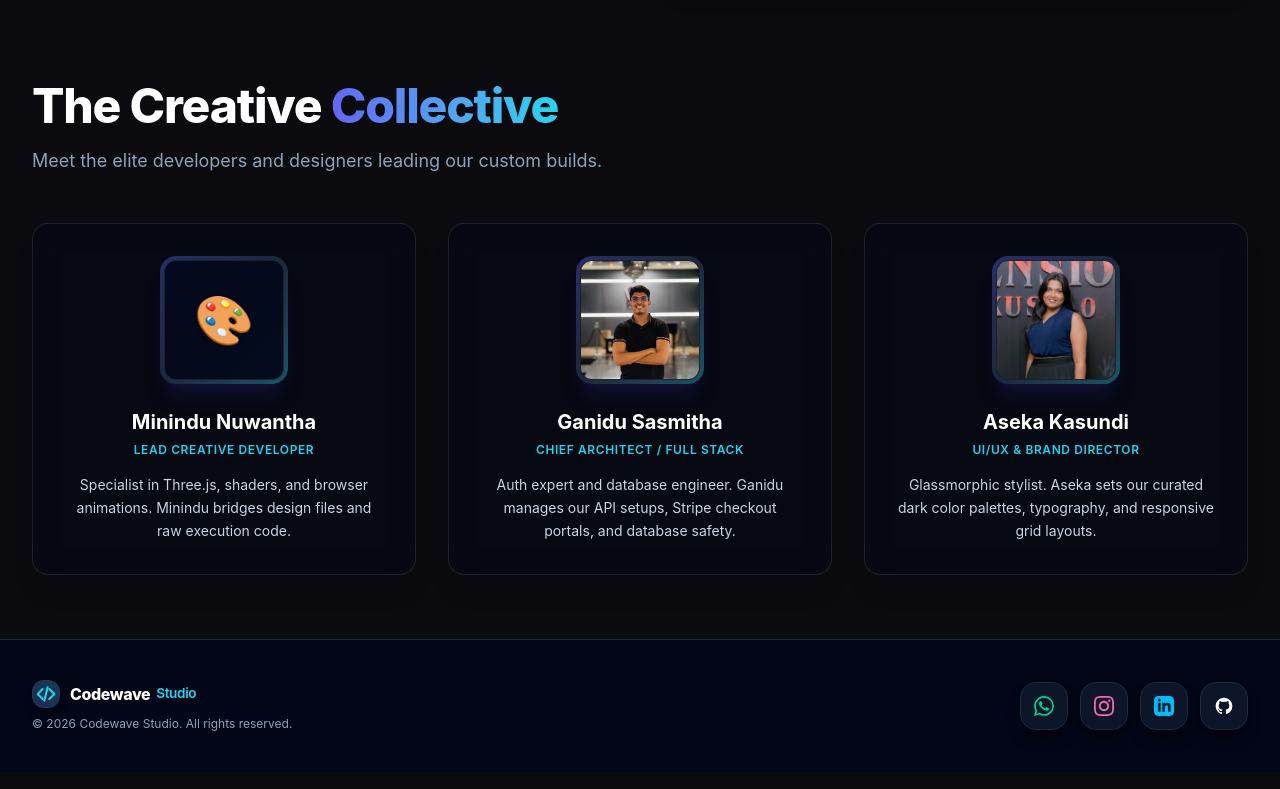
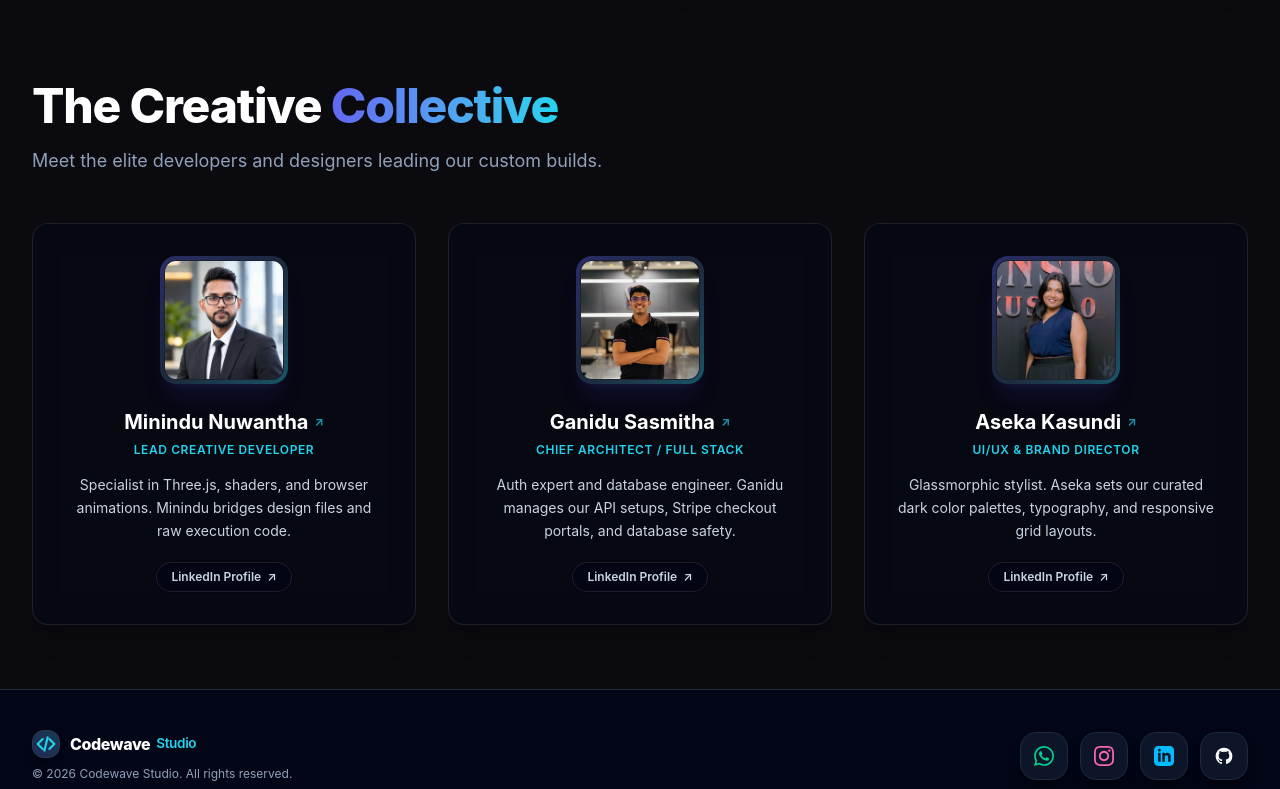
Before and after one commit to GaniduSasmitha/Codewave-Studio, a React (Vite) app: page /about in a window 1280 px wide. Shown: the part 517-1306 px from the top of the page. Built offline with nearby package versions, Linux system fonts and the light colour scheme; no server answers.

Commit message:
feat: add About page with team bios and company statistics

```diff
--- a/src/pages/public/About.tsx
+++ b/src/pages/public/About.tsx
@@ -1,6 +1,7 @@
 import GlassCard from '../../components/GlassCard';
 import SectionHeading from '../../components/SectionHeading';
 import ScrollReveal from '../../components/ScrollReveal';
+import mininduImg from '../../assets/minindu.jpg';
 import ganiduImg from '../../assets/ganidu.jpg';
 import asekaImg from '../../assets/aseka.png';
 
@@ -12,6 +13,7 @@ interface TeamMember {
   image?: string | null;
   imagePosition?: string;
   imageScale?: string;
+  linkedin?: string;
 }
 
 const team: TeamMember[] = [
@@ -20,7 +22,10 @@ const team: TeamMember[] = [
     role: "Lead Creative Developer",
     bio: "Specialist in Three.js, shaders, and browser animations. Minindu bridges design files and raw execution code.",
     avatar: "🎨",
-    image: null
+    image: mininduImg,
+    imagePosition: "object-top",
+    imageScale: "scale-100",
+    linkedin: "https://www.linkedin.com/in/minindu-nuwantha-242292213/"
   },
   {
     name: "Ganidu Sasmitha",
@@ -29,7 +34,8 @@ const team: TeamMember[] = [
     avatar: "💻",
     image: ganiduImg,
     imagePosition: "object-top",
-    imageScale: "scale-100"
+    imageScale: "scale-100",
+    linkedin: "https://www.linkedin.com/in/ganidu-sasmitha-0b5976392"
   },
   {
     name: "Aseka Kasundi",
@@ -38,7 +44,8 @@ const team: TeamMember[] = [
     avatar: "✏️",
     image: asekaImg,
     imagePosition: "object-[center_28%]",
-    imageScale: "scale-[1.3]"
+    imageScale: "scale-[1.3]",
+    linkedin: "https://www.linkedin.com/in/aseka-kasundi-0094672aa/"
   }
 ];
 
@@ -101,7 +108,35 @@ export default function About() {
             {team.map((member, i) => (
               <GlassCard key={i} className="h-full flex flex-col justify-between items-center text-center p-6 sm:p-8 border border-white/10 bg-slate-900/20 hover:border-primary/30 transition-all duration-300 group">
                 <div className="flex flex-col items-center text-center w-full">
-                  {/* Centered Large Stylized Avatar Display */}
+                  {/* Centered Large Stylized Avatar Display with LinkedIn Link */}
+                  {member.linkedin ? (
+                    <a
+                      href={member.linkedin}
+                      target="_blank"
+                      rel="noopener noreferrer"
+                      className="relative w-28 h-28 sm:w-32 sm:h-32 rounded-2xl p-1 bg-gradient-to-br from-primary/40 via-slate-800 to-accent/40 shadow-xl shadow-primary/10 mb-6 mx-auto flex-shrink-0 group-hover:shadow-primary/20 group-hover:scale-[1.02] transition-all duration-300 block cursor-pointer"
+                      title={`Visit ${member.name}'s LinkedIn profile`}
+                    >
+                      <div className="w-full h-full rounded-xl overflow-hidden bg-slate-950/90 flex items-center justify-center border border-white/10 relative">
+                        {member.image ? (
+                          <img
+                            src={member.image}
+                            alt={member.name}
+                            className={`w-full h-full object-cover ${member.imagePosition || 'object-top'} ${member.imageScale || 'scale-100'} transition-transform duration-500 group-hover:scale-[1.2]`}
+                          />
+                        ) : (
+                          <span className="text-4xl sm:text-5xl select-none filter drop-shadow">
+                            {member.avatar}
+                          </span>
+                        )}
+                        <div className="absolute inset-0 bg-slate-950/40 opacity-0 group-hover:opacity-100 transition-opacity flex items-center justify-center">
+                          <span className="text-[11px] font-bold text-white bg-primary/90 px-2.5 py-1 rounded-full backdrop-blur border border-white/20 shadow-md">
+                            LinkedIn ↗
+                          </span>
+                        </div>
+                      </div>
+                    </a>
+                  ) : (
                     <div className="relative w-28 h-28 sm:w-32 sm:h-32 rounded-2xl p-1 bg-gradient-to-br from-primary/40 via-slate-800 to-accent/40 shadow-xl shadow-primary/10 mb-6 mx-auto flex-shrink-0 group-hover:shadow-primary/20 group-hover:scale-[1.02] transition-all duration-300">
                       <div className="w-full h-full rounded-xl overflow-hidden bg-slate-950/90 flex items-center justify-center border border-white/10">
                         {member.image ? (
@@ -117,16 +152,43 @@ export default function About() {
                         )}
                       </div>
                     </div>
+                  )}
 
+                  {/* Name with LinkedIn Link */}
+                  {member.linkedin ? (
+                    <a
+                      href={member.linkedin}
+                      target="_blank"
+                      rel="noopener noreferrer"
+                      className="group/name inline-flex items-center gap-1.5 text-xl font-bold text-white hover:text-accent transition-colors duration-200 text-center"
+                    >
+                      <span>{member.name}</span>
+                      <span className="text-xs text-accent opacity-70 group-hover/name:opacity-100 transition-opacity">↗</span>
+                    </a>
+                  ) : (
                     <h4 className="text-xl font-bold text-white group-hover:text-primary transition-colors duration-200 text-center">
                       {member.name}
                     </h4>
+                  )}
+
                   <span className="text-xs text-accent font-semibold block mt-1.5 uppercase tracking-wider text-center">
                     {member.role}
                   </span>
                   <p className="text-slate-300 text-xs sm:text-sm leading-relaxed mt-4 text-center">
                     {member.bio}
                   </p>
+
+                  {member.linkedin && (
+                    <a
+                      href={member.linkedin}
+                      target="_blank"
+                      rel="noopener noreferrer"
+                      className="mt-5 inline-flex items-center gap-1.5 text-xs font-semibold text-slate-300 hover:text-white bg-slate-950/60 hover:bg-primary/20 px-3.5 py-1.5 rounded-full border border-white/10 hover:border-primary/40 transition-all duration-200 shadow-sm"
+                    >
+                      <span>LinkedIn Profile</span>
+                      <span>↗</span>
+                    </a>
+                  )}
                 </div>
               </GlassCard>
             ))}
```
Also changed, not shown: src/assets/minindu.jpg (added). Lines whose indentation alone changed are shown as unchanged.
